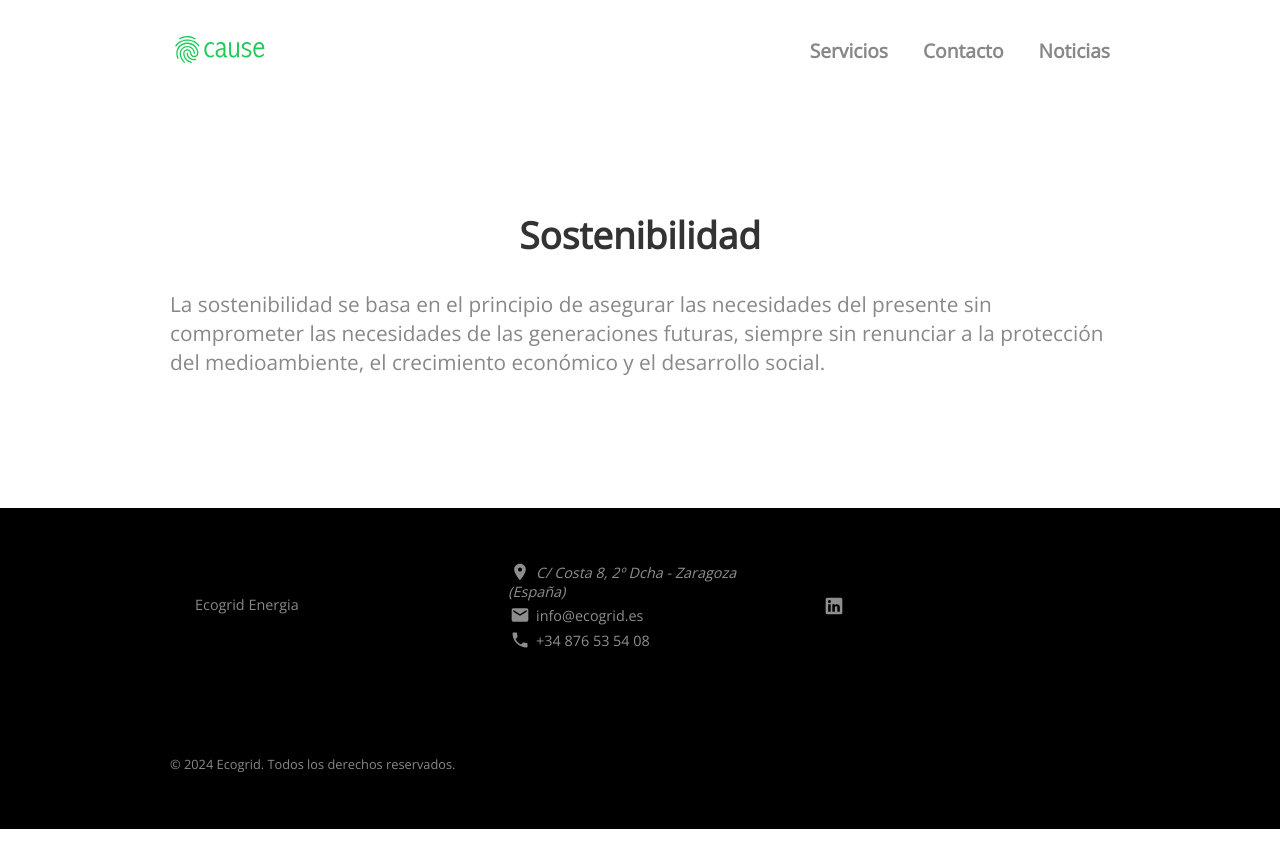
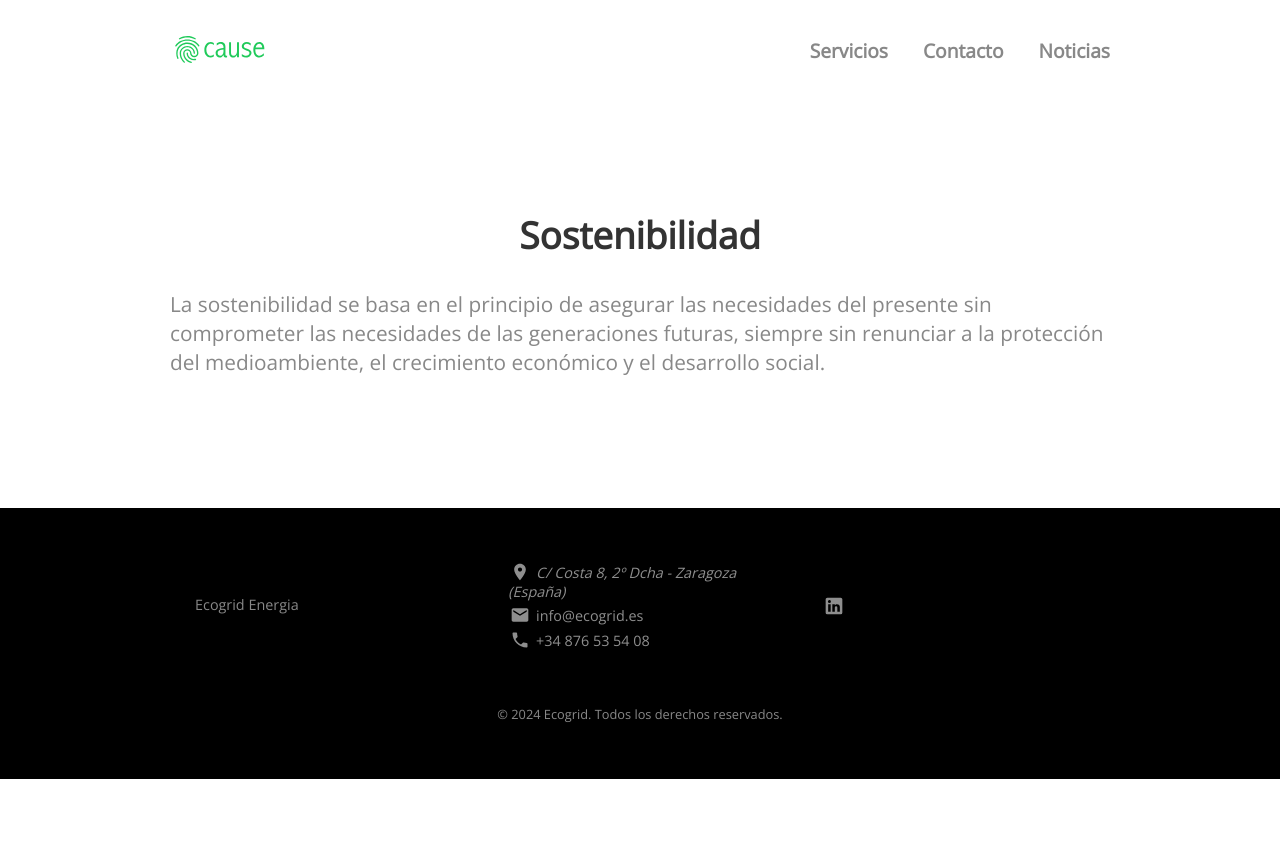
Before and after one commit to Ecogrid/Ecogrid-Landing, a Jekyll site: the page built from _posts/2016-10-15-1000.md, in a window 1280 px wide. Shown: the top 868 px of the page. Built offline with Jekyll 4.4.1, drawn with Linux system fonts in a browser that asks for light colours; nearby versions of some CDN libraries.

Commit message:
Footer 3

```diff
--- a/_layouts/default.html
+++ b/_layouts/default.html
@@ -39,7 +39,7 @@
 		</div>
 		<footer>
 			<p class="editor-link" style="margin-bottom: 20px;"><a href="cloudcannon:collections/_data/company.yml" class="btn"><strong>&#9998;</strong> Update footer</a></p>
-			<div class="container">
+			<div class="container pb0">
 				<div class="about">
 					<p>Ecogrid Energia</p>
 				</div>
--- a/_sass/layout.scss
+++ b/_sass/layout.scss
@@ -242,7 +242,7 @@ footer {
 
 .copyright {
 	padding: 5px 0;
-	margin: 0;
+	margin: 0 auto;
 	background: #000;
 	text-align: center;
 	font-size: .8em;
@@ -380,6 +380,9 @@ footer {
 	text-align: right;
 }
 
+.pb0{
+	padding-bottom: 0;
+}
 
 
 
```
